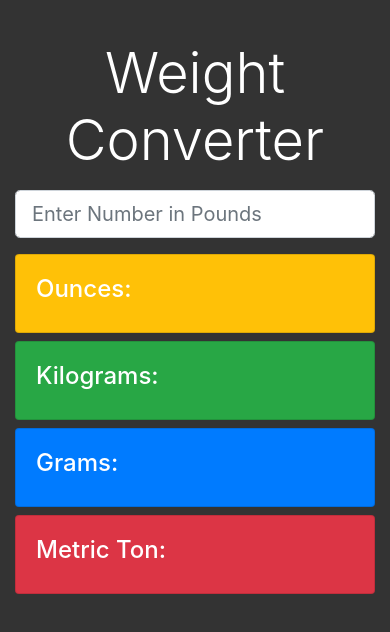
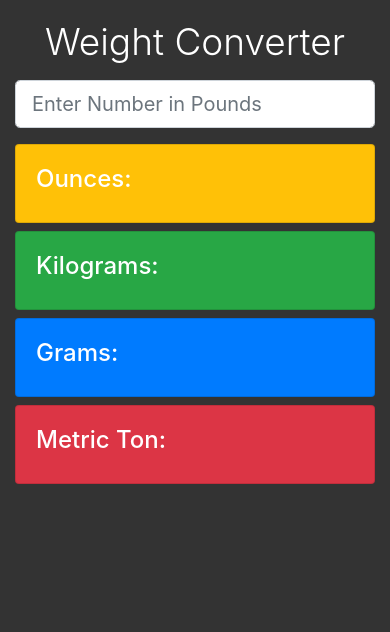
Before and after one commit to 4217A/java0, a plain HTML site: page index.htm in a window 390 px wide. Drawn offline with nearby package versions, Linux system fonts and the light colour scheme.

Commit message:
Updated mobile style

```diff
--- a/index.htm
+++ b/index.htm
@@ -35,7 +35,11 @@
     /* screen X px or LESS */
     @media screen and (max-width: 850px) {
       body {
-      margin-top: 40px;
+      margin-top: 20px;
+      }
+
+      .mytop {
+        font-size: 37px;
       }
     }
 
@@ -45,7 +49,7 @@
     <div class="container">
       <div class="row justify-content-lg-center">
         <div class="col-lg-8">
-          <h1 class="display-4 text-center mb-3">Weight Converter</h1>
+          <h1 class="display-4 text-center mb-3 mytop">Weight Converter</h1>
           <form>
             <div class="form-group">
               <input
```
